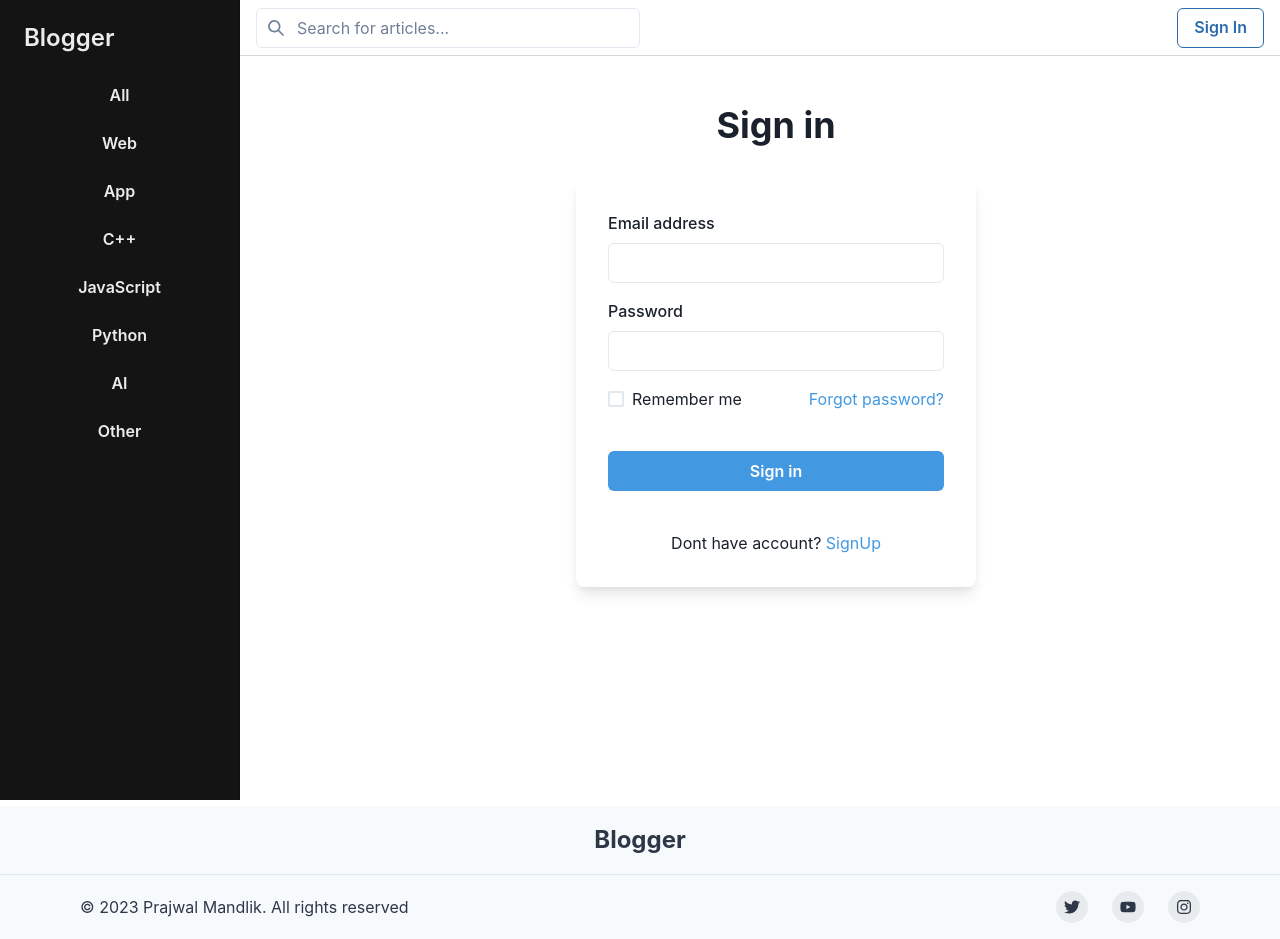
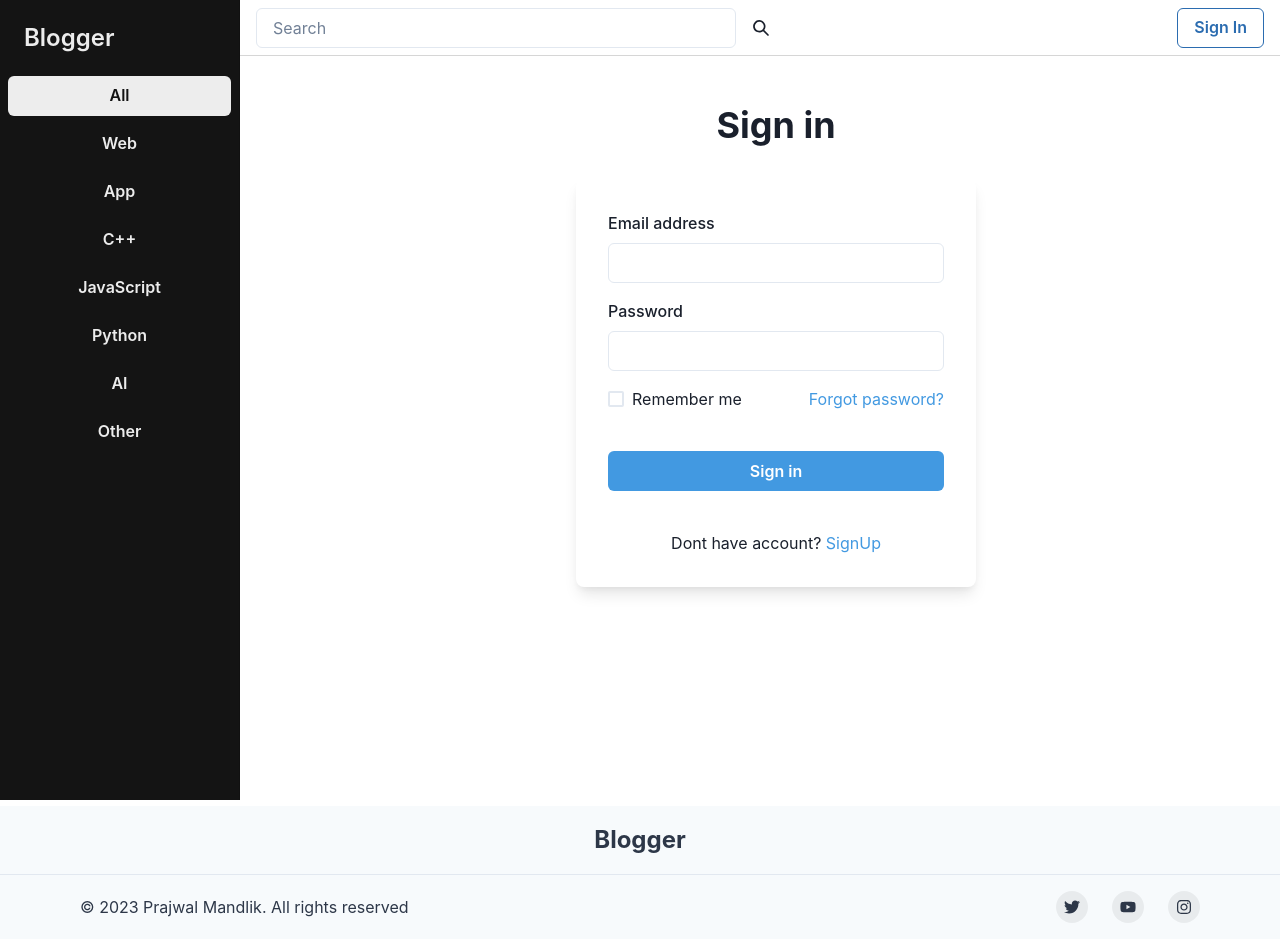
Before and after one commit to prajwalmandlik/blogsite, a React (Vite) app in the folder Frontend/: page /signIn in a window 1280 px wide. Built offline with nearby package versions, Linux system fonts and the light colour scheme; no server answers.

Commit message:
search and filter

```diff
--- a/Frontend/package.json
+++ b/Frontend/package.json
@@ -17,6 +17,7 @@
     "browser-image-compression": "^2.0.2",
     "firebase": "^9.20.0",
     "framer-motion": "^10.12.2",
+    "moment": "^2.29.4",
     "react": "^18.2.0",
     "react-dom": "^18.2.0",
     "react-hot-toast": "^2.4.0",
--- a/Frontend/src/components/BlogCard.jsx
+++ b/Frontend/src/components/BlogCard.jsx
@@ -12,13 +12,12 @@ import {
   HStack,
 } from "@chakra-ui/react";
 import axios from "axios";
+import moment from "moment/moment";
 import { toast } from "react-hot-toast";
 import { Link } from "react-router-dom";
 import { server } from "../main";
 
 const BlogCard = ({ blogData, editor = false }) => {
-
-
   const deleteScheme = () => {
     const conf = confirm("delete blog");
 
@@ -41,6 +40,8 @@ const BlogCard = ({ blogData, editor = false }) => {
       console.log(error.message);
     }
   };
+
+  const date = blogData.createdAt.split("T")[0];
 
 
   return (
@@ -142,7 +143,11 @@ const BlogCard = ({ blogData, editor = false }) => {
                 <Button>Read More</Button>
               </Link>
               <Link to={`/writeBlog/${blogData._id}`}>
-              <Button ml={4}>Edit</Button></Link> <Button ml={4} onClick={deleteScheme}>Delete</Button>
+                <Button ml={4}>Edit</Button>
+              </Link>{" "}
+              <Button ml={4} onClick={deleteScheme}>
+                Delete
+              </Button>
             </HStack>
           </>
         ) : (
@@ -154,7 +159,7 @@ const BlogCard = ({ blogData, editor = false }) => {
               />
               <Stack direction={"column"} spacing={0} fontSize={"sm"}>
                 <Text fontWeight={600}>{blogData.author.name}</Text>
-                <Text color={"gray.500"}>Feb 08, 2021</Text>
+                <Text color={"gray.500"}>{moment(date).fromNow()}</Text>
               </Stack>
             </Stack>
           </>
--- a/Frontend/src/layout/Header.jsx
+++ b/Frontend/src/layout/Header.jsx
@@ -1,4 +1,4 @@
-import { HamburgerIcon, SearchIcon } from "@chakra-ui/icons";
+import { CloseIcon, HamburgerIcon, SearchIcon } from "@chakra-ui/icons";
 import {
   Avatar,
   Box,
@@ -19,25 +19,37 @@ import {
   HStack,
   MenuList,
   MenuItem,
+  InputRightElement,
 } from "@chakra-ui/react";
 import axios from "axios";
 import React, { useContext, useEffect, useState } from "react";
 import { FaClipboardCheck, FaRss } from "react-icons/fa";
 import { MdHome } from "react-icons/md";
-import { Link, useLocation } from "react-router-dom";
+import { Link, useLocation, useNavigate } from "react-router-dom";
 import { Context, server } from "../main";
 
 const Header = () => {
   const sidebar = useDisclosure();
   const { pathname } = useLocation();
-  const { isAuthenticated ,setIsAuthenticated, user, setUser } = useContext(Context);
+  const {
+    isAuthenticated,
+    setIsAuthenticated,
+    user,
+    setUser,
+    filter,
+    setFilter,
+    search,
+    setSearch,
+  } = useContext(Context);
+  const navigate = useNavigate();
+  const [searchValue, setSearchValue] = useState("");
 
   const logOut = async () => {
     try {
       await axios.get(`${server}/user/logout`, {
         withCredentials: true,
       });
-      const data = { email: "" }
+      const data = { email: "" };
       setIsAuthenticated(false);
       setUser(data);
     } catch (error) {
@@ -45,15 +57,21 @@ const Header = () => {
     }
   };
 
+  const applaySearch = (e) => {
+    e.preventDefault();
+    setSearch(searchValue);
+    navigate("/");
+  };
+
   useEffect(() => {
     window.scrollTo({
       top: 0,
-      behavior: 'smooth',
+      behavior: "smooth",
     });
   }, [pathname]);
 
   const NavItem = (props) => {
-    const { icon, selected , children, ...rest } = props;
+    const { icon, selected, children, ...rest } = props;
     return (
       <Button
         px="4"
@@ -61,8 +79,12 @@ const Header = () => {
         rounded="md"
         py="3"
         cursor="pointer"
-        bg="inherit"
-        color="whiteAlpha.900"
+        bg={filter === children.toLowerCase() ? "whiteAlpha.900" : "inherit"}
+        color={
+          filter === children.toLowerCase()
+            ? "blackAlpha.900"
+            : "whiteAlpha.900"
+        }
         _hover={{
           bg: "whiteAlpha.900",
           color: "blackAlpha.900",
@@ -71,6 +93,10 @@ const Header = () => {
         fontWeight="semibold"
         transition=".15s ease"
         {...rest}
+        onClick={() => {
+          setFilter(children.toLowerCase());
+          navigate("/");
+        }}
       >
         {icon && (
           <Icon
@@ -197,19 +223,47 @@ const Header = () => {
             _hover={{ bg: "white" }}
             bg="white"
           />
-          <InputGroup
-            maxW={96}
-            display={{
-              base: "flex",
-              md: "flex",
+          <Box>
+            <form onSubmit={applaySearch}>
+              <HStack gap={0}>
+                <InputGroup>
+                  <Input
+                    type="text"
+                    placeholder="Search"
+                    value={searchValue}
+                    onChange={(e) => {
+                      setSearchValue(e.target.value);
                     }}
+                    w={["100%", "100%", "100%", "30rem"]}
+                  />
+                  <InputRightElement h={"full"}>
+                    <Button
+                      variant={"ghost"}
+                      onClick={() => {
+                        setSearchValue("");
+                      }}
+                      _focus={{ bg: "inherit" }}
+                      _active={{ bg: "inherit" }}
+                      _hover={{ bg: "inherit" }}
+                      hidden={searchValue === "" ? true : false}
                     >
-            <InputLeftElement color="gray.500">
+                      <CloseIcon fontSize={".8rem"} />
+                    </Button>
+                  </InputRightElement>
+                </InputGroup>
+                <IconButton
+                  type={"submit"}
+                  bg={"inherit"}
+                  _focus={{ bg: "inherit" }}
+                  _active={{ bg: "inherit" }}
+                  _hover={{ bg: "inherit" }}
+                  px={[0, 0, "1rem"]}
+                >
                   <SearchIcon />
-            </InputLeftElement>
-            <Input placeholder="Search for articles..." />
-          </InputGroup>
-
+                </IconButton>
+              </HStack>
+            </form>
+          </Box>
           <Box>
             {isAuthenticated ? (
               <User name={user && user.name} logOut={logOut} />
@@ -229,7 +283,7 @@ const Header = () => {
   );
 };
 
-const User = ({ name="user" , logOut }) => {
+const User = ({ name = "user", logOut }) => {
   const firstName = name.split(" ")[0];
   return (
     <>
@@ -240,7 +294,7 @@ const User = ({ name="user" , logOut }) => {
             <Text>{firstName.toUpperCase()}</Text>
           </HStack>
         </MenuButton>
-        <MenuList  minW={"120px"}>
+        <MenuList minW={"120px"}>
           <Link to={`/profile`}>
             <MenuItem>Profile</MenuItem>
           </Link>
--- a/Frontend/src/main.jsx
+++ b/Frontend/src/main.jsx
@@ -9,6 +9,8 @@ const AppWrapper = () => {
   const [isAuthenticated, setIsAuthenticated] = useState(false);
   const [loading, setLoading] = useState(false);
   const [user, setUser] = useState({});
+  const [filter, setFilter] = useState("all");
+  const [search, setSearch] = useState("");
 
   return (
     <Context.Provider
@@ -19,6 +21,10 @@ const AppWrapper = () => {
         setLoading,
         user,
         setUser,
+        filter,
+        setFilter,
+        search,
+        setSearch,
       }}
     >
       <ChakraProvider>
--- a/Frontend/src/pages/Home.jsx
+++ b/Frontend/src/pages/Home.jsx
@@ -1,4 +1,4 @@
-import { Box, Img, SimpleGrid } from "@chakra-ui/react";
+import { Box, Img, SimpleGrid, Text } from "@chakra-ui/react";
 import axios from "axios";
 import React, { useContext, useEffect, useState } from "react";
 import { toast } from "react-hot-toast";
@@ -7,14 +7,15 @@ import BlogCard from "../components/BlogCard";
 import { BlogData as Data } from "../Data";
 import { Context, server } from "../main";
 
-
 const Home = () => {
   const [blogData, setBlogData] = useState([]);
-  const { user, isAuthenticated } = useContext(Context);
+  const { user, isAuthenticated, search, filter } = useContext(Context);
 
   useEffect(() => {
+    const url = [`getAll`, `search/${search}`, `filter/${filter}`];
+    if (filter === "all" && search === "") {
       axios
-      .get(`${server}/blog/getAll`, {
+        .get(`${server}/blog/${url[0]}`, {
           withCredentials: true,
         })
         .then((res) => {
@@ -23,11 +24,35 @@ const Home = () => {
         })
         .catch((error) => {
           toast.error(error.response.data.message);
+          setBlogData([]);
         });
-  }, []);
+    } else {
+      try {
+        axios
+          .get(`${server}/blog/${filter === "all" ? url[1] : url[2]}`, {
+            withCredentials: true,
+          })
+          .then((res) => {
+            const data = res.data.blog;
+            setBlogData(data);
+          })
+          .catch((error) => {
+            toast.error(error.response.data.message);
+            setBlogData([]);
+          });
+      } catch (error) {
+        console.log(error.message);
+      }
+    }
+  }, [search, filter, isAuthenticated]);
 
   return (
     <>
+      {blogData.length === 0 && (
+        <>
+          <Text>No such blog found</Text>
+        </>
+      )}
       <SimpleGrid
         columns={1}
         mt={6}
@@ -38,15 +63,13 @@ const Home = () => {
         }}
         gap={5}
         minH="100vh"
+        f
       >
         {blogData.map((element, index) => {
           return (
             <>
               <Link to={`/blog/${element._id}`}>
-                <BlogCard
-                  key={index}
-                  blogData={element}
-                />
+                <BlogCard key={index} blogData={element} />
               </Link>
             </>
           );
```
Also changed, not shown: 1 other file (tests, documents, lock files or other folders). Lines whose indentation alone changed are shown as unchanged.
